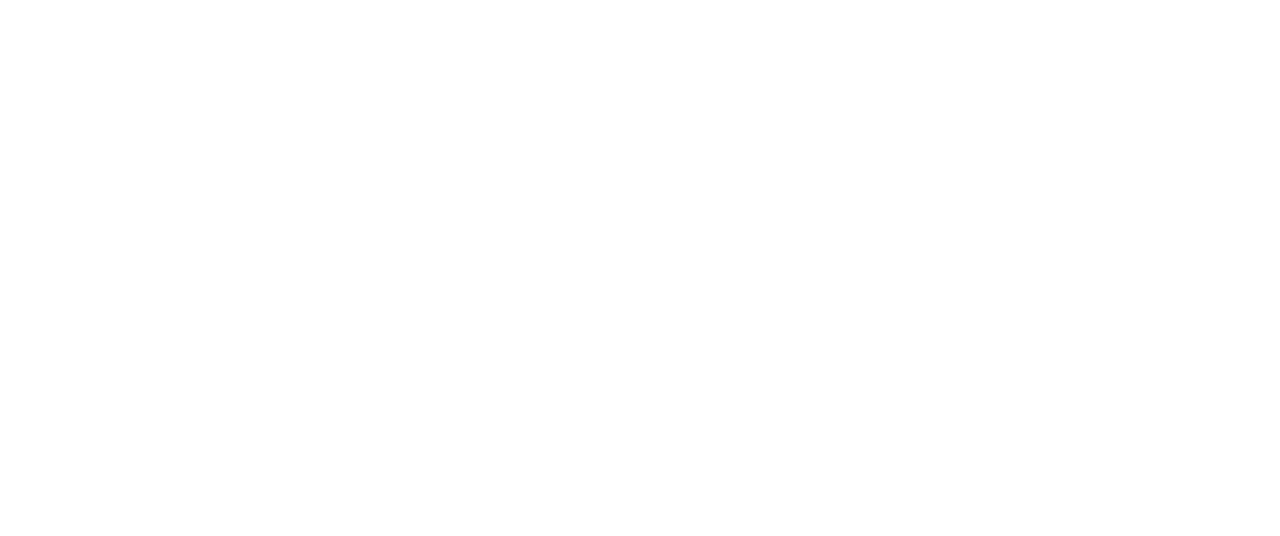
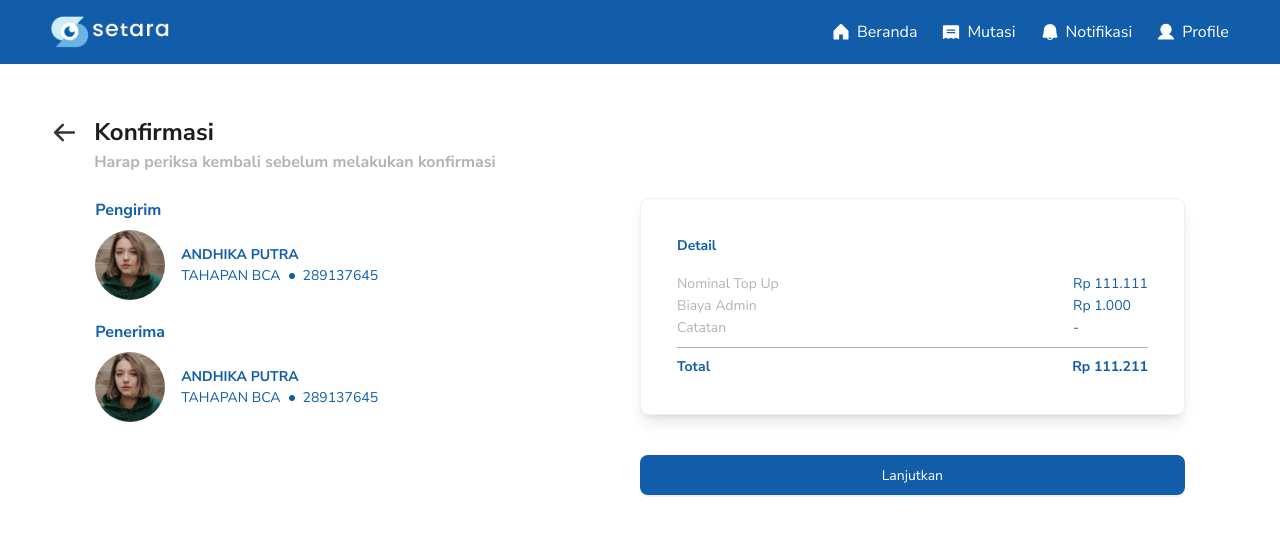
Before and after one commit to nizarfazari/setara, a React (Vite) app: page /e-wallet/1/tinjau in a window 1280 px wide. Before the commit this address had no page. Shown: the top 536 px of the page. Built offline with nearby package versions, Linux system fonts and the light colour scheme.

Commit message:
feat: slicing confirmation page

```diff
--- a/src/App.tsx
+++ b/src/App.tsx
@@ -13,6 +13,7 @@ import Notifikasi from './pages/Notifikasi';
 import TransferBCA from "./pages/BCA";
 import AmountTopUpBCA from "./pages/BCA/AmountTopUp";
 import DestinationNumberBCA from "./pages/BCA/DestinationNumber/DestinationNumber";
+import KonfirmasiBCA from './pages/BCA/Confirmation';
 import ConfirmationPINBCA from "./pages/BCA/ConfirmationPin";
 import PlainLayout from "./layouts/PlainLayout";
 
@@ -25,6 +26,7 @@ import TransferWallet from "./pages/E-Wallet";
 import DestinationNumberPage from "./pages/E-Wallet/DestinationNumber/DestinationNumber";
 import AmountTopUpPage from "./pages/E-Wallet/AmountTopUp";
 import ConfirmationPIN from "./pages/E-Wallet/ConfirmationPin";
+import Konfirmasi from './pages/E-Wallet/Confirmation';
 
 function App() {
   return (
@@ -42,12 +44,14 @@ function App() {
             <Route index element={<TransferWallet />} />
             <Route path="/e-wallet/:slug" element={<DestinationNumberPage />} />
             <Route path="/e-wallet/:slug/nomor-tujuan" element={<AmountTopUpPage />} />
+            <Route path="/e-wallet/:slug/tinjau" element={<Konfirmasi />} />
             <Route path="/e-wallet/:slug/konfirmasi" element={<ConfirmationPIN />} />
           </Route>
           <Route path="/bca" element={<PlainLayout />}>
             <Route index element={<TransferBCA />} />
             <Route path="/bca/:slug" element={<DestinationNumberBCA />} />
             <Route path="/bca/:slug/nomor-tujuan" element={<AmountTopUpBCA />} />
+            <Route path="/bca/:slug/tinjau" element={<KonfirmasiBCA />} />
             <Route path="/bca/:slug/konfirmasi" element={<ConfirmationPINBCA />} />
           </Route>
           <Route path="/login" element={<Login />} />
--- a/src/components/Breadcumb/index.tsx
+++ b/src/components/Breadcumb/index.tsx
@@ -16,11 +16,11 @@ const Breadcrumb: React.FC<Props> = ({ title, subtitle }) => {
   };
 
   return (
-    <div className="flex gap-4 ">
+    <div className="flex gap-4">
       <ArrowLeft size={27} weight="bold" color='#343330' className='mt-[5px] cursor-pointer' onClick={handleBackClick} />
       <div className="font-bold">
-        <h5 className="text-neutral-400 text-heading-5  ">{title}</h5>
-        <p className="text-neutral-300 text-body-large ">{subtitle}</p>
+        <h5 className="text-neutral-400 text-heading-6 md:text-heading-5">{title}</h5>
+        <p className="text-neutral-300 text-body-larg text-[14px] md:text-[16px]">{subtitle}</p>
       </div>
     </div>
   );
--- a/src/components/FormTopUp/index.tsx
+++ b/src/components/FormTopUp/index.tsx
@@ -1,4 +1,3 @@
-import React from "react";
 import { Button, Form, FormProps, Input, InputNumber } from "antd";
 import { useNavigate, useParams } from "react-router-dom";
 
@@ -14,7 +13,7 @@ export default function FormTopUp() {
   const onFinish: FormProps<TFormTopUp>["onFinish"] = (values) => {
     console.log("Success:", values);
 
-    navigate(`/bca/${slug}/konfirmasi`)
+    navigate(`/bca/${slug}/tinjau`)
   };
 
   const onFinishFailed: FormProps<TFormTopUp>["onFinishFailed"] = (errorInfo) => {
--- a/src/pages/BCA/AmountTopUp.tsx
+++ b/src/pages/BCA/AmountTopUp.tsx
@@ -1,4 +1,3 @@
-import React from "react";
 import Breadcrumb from "../../components/Breadcumb";
 import { Card, Flex } from "antd";
 import CustomerItem from "../../components/CustomerItem";
--- /dev/null
+++ b/src/pages/BCA/Confirmation.tsx
@@ -0,0 +1,71 @@
+import { Button, Card } from "antd"
+import Breadcrumb from "../../components/Breadcumb"
+import { useNavigate, useParams } from "react-router-dom"
+
+const Konfirmasi = () => {
+  const navigate = useNavigate()
+  const { slug } = useParams()
+
+  return (
+    <div className="container py-5 lg:py-[50px] pb-[50px]">
+      <Breadcrumb title="Konfirmasi" subtitle="Harap periksa kembali sebelum melakukan konfirmasi"></Breadcrumb>
+      <div className="md:flex text-primary-100 justify-between md:gap-5 lg:gap-10 mx-11 mt-6">
+        <div>
+          <div>
+            <p className="font-bold">Pengirim</p>
+            <div className="flex items-center mt-2">
+              <img className="w-[70px] mr-4" src="/images/avatar.svg" alt="" />
+              <div className="text-[12px] md:text-[14px]">
+                <p className="font-bold">{'ANDHIKA PUTRA'}</p>
+                <div className="flex items-center">
+                  <p>{'TAHAPAN BCA'}</p>
+                  <img className="w-[6px] h-[6px] mx-2" src="/images/icons/dot.png"></img>
+                  <p>{'289137645'}</p>
+                </div>
+              </div>
+            </div>
+          </div>
+          <div className="my-5 mb-5">
+            <p className="font-bold mb-2">Penerima</p>
+            <div className="flex items-center">
+              <img className="w-[70px] mr-4" src="/images/avatar.svg" alt="" />
+              <div className="text-[12px] md:text-[14px]">
+                <p className="font-bold">{'ANDHIKA PUTRA'}</p>
+                <div className="flex items-center">
+                  <p>{'TAHAPAN BCA'}</p>
+                  <img className="w-[6px] h-[6px] mx-2" src="/images/icons/dot.png"></img>
+                  <p>{'289137645'}</p>
+                </div>
+              </div>
+            </div>
+          </div>
+        </div>
+        <div className="md:w-[50%]">
+          <Card className="p-3 text-primary-100 shadow-lg">
+            <p className="font-bold">Detail</p>
+            <div className='flex justify-between mt-4'>
+              <div className="text-neutral-300 font-normal">
+                <p>Nominal Top Up</p>
+                <p>Biaya Admin</p>
+                <p>Catatan</p>
+              </div>
+              <div>
+                <p>Rp {'111.111'}</p>
+                <p>Rp {'1.000'}</p>
+                <p>{'-'}</p>
+              </div>
+            </div>
+            <hr className='border-neutral-300 my-2' />
+            <div className='flex justify-between font-bold'>
+              <p>Total</p>
+              <p>Rp {'111.211'}</p>
+            </div>
+          </Card>
+          <Button onClick={() => navigate(`/bca/${slug}/konfirmasi`)} type="primary" className="bg-primary-100 h-10 w-full mt-5 lg:mt-10 rounded-lg">Lanjutkan</Button>
+        </div>
+      </div>
+    </div>
+  )
+}
+
+export default Konfirmasi
--- /dev/null
+++ b/src/pages/E-Wallet/Confirmation.tsx
@@ -0,0 +1,71 @@
+import { Button, Card } from "antd"
+import Breadcrumb from "../../components/Breadcumb"
+import { useNavigate, useParams } from "react-router-dom"
+
+const Konfirmasi = () => {
+  const navigate = useNavigate()
+  const { slug } = useParams()
+
+  return (
+    <div className="container py-5 lg:py-[50px] pb-[50px]">
+      <Breadcrumb title="Konfirmasi" subtitle="Harap periksa kembali sebelum melakukan konfirmasi"></Breadcrumb>
+      <div className="md:flex text-primary-100 justify-between md:gap-5 lg:gap-10 mx-11 mt-6">
+        <div>
+          <div>
+            <p className="font-bold">Pengirim</p>
+            <div className="flex items-center mt-2">
+              <img className="w-[70px] mr-4" src="/images/avatar.svg" alt="" />
+              <div className="text-[12px] md:text-[14px]">
+                <p className="font-bold">{'ANDHIKA PUTRA'}</p>
+                <div className="flex items-center">
+                  <p>{'TAHAPAN BCA'}</p>
+                  <img className="w-[6px] h-[6px] mx-2" src="/images/icons/dot.png"></img>
+                  <p>{'289137645'}</p>
+                </div>
+              </div>
+            </div>
+          </div>
+          <div className="my-5 mb-5">
+            <p className="font-bold mb-2">Penerima</p>
+            <div className="flex items-center">
+              <img className="w-[70px] mr-4" src="/images/avatar.svg" alt="" />
+              <div className="text-[12px] md:text-[14px]">
+                <p className="font-bold">{'ANDHIKA PUTRA'}</p>
+                <div className="flex items-center">
+                  <p>{'TAHAPAN BCA'}</p>
+                  <img className="w-[6px] h-[6px] mx-2" src="/images/icons/dot.png"></img>
+                  <p>{'289137645'}</p>
+                </div>
+              </div>
+            </div>
+          </div>
+        </div>
+        <div className="md:w-[50%]">
+          <Card className="p-3 text-primary-100 shadow-lg">
+            <p className="font-bold">Detail</p>
+            <div className='flex justify-between mt-4'>
+              <div className="text-neutral-300 font-normal">
+                <p>Nominal Top Up</p>
+                <p>Biaya Admin</p>
+                <p>Catatan</p>
+              </div>
+              <div>
+                <p>Rp {'111.111'}</p>
+                <p>Rp {'1.000'}</p>
+                <p>{'-'}</p>
+              </div>
+            </div>
+            <hr className='border-neutral-300 my-2' />
+            <div className='flex justify-between font-bold'>
+              <p>Total</p>
+              <p>Rp {'111.211'}</p>
+            </div>
+          </Card>
+          <Button onClick={() => navigate(`/bca/${slug}/konfirmasi`)} type="primary" className="bg-primary-100 h-10 w-full mt-5 lg:mt-10 rounded-lg">Lanjutkan</Button>
+        </div>
+      </div>
+    </div>
+  )
+}
+
+export default Konfirmasi
```
